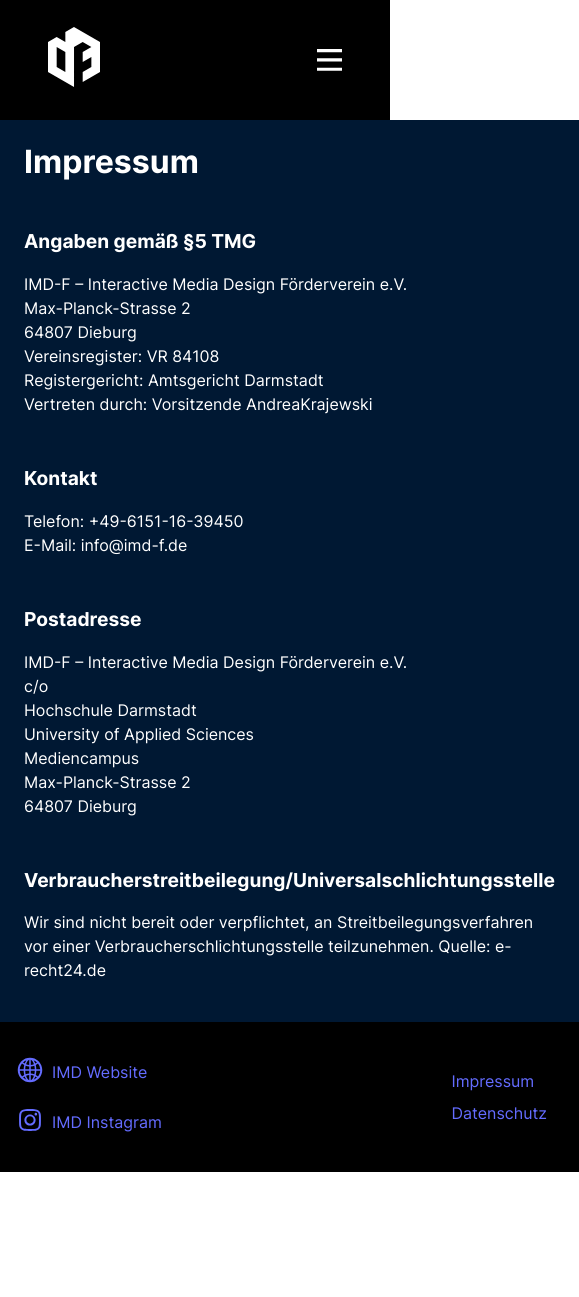
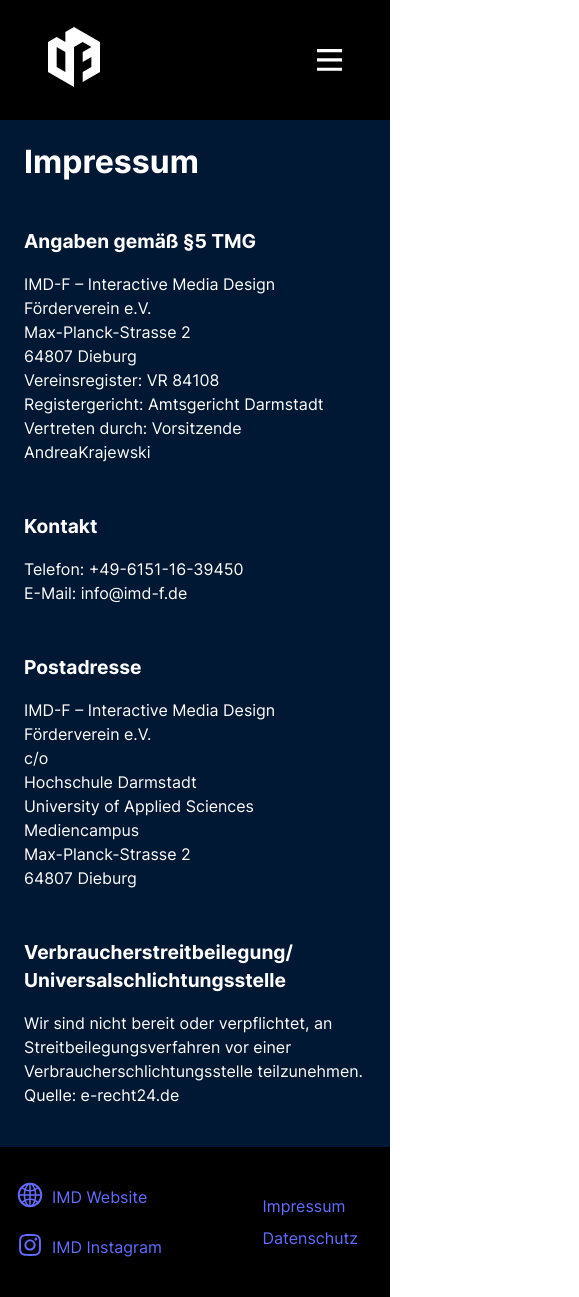
Before and after one commit to IF2023/IF2023, a React (Vite) app in the folder IF2023_Website/: page /impressum in a window 390 px wide. Shown: the whole page, 579 px wide, since content can reach past the window. Before the commit the page ends 1172 px from the top, so only its background shows below. Built offline with nearby package versions, Linux system fonts and the light colour scheme.

Commit message:
fix: imprint text responsiveness

```diff
--- a/IF2023_Website/src/pages/Impressum/Impressum.jsx
+++ b/IF2023_Website/src/pages/Impressum/Impressum.jsx
@@ -36,10 +36,10 @@
           Max-Planck-Strasse 2 <br />
           64807 Dieburg <br />
         </p>
-        <h2>Verbraucherstreitbeilegung/Universalschlichtungsstelle</h2>
+        <h2>Verbraucher&shy;streitbeilegung/<wbr />Universal&shy;schlichtungsstelle</h2>
         <p>
           Wir sind nicht bereit oder verpflichtet, an Streitbeilegungsverfahren
-          vor einer Verbraucherschlichtungsstelle teilzunehmen. Quelle:
+          vor einer Verbraucher&shy;schlichtungsstelle teilzunehmen. Quelle:
           e-recht24.de
         </p>
       </section>
--- a/IF2023_Website/src/pages/Impressum/Impressum.module.scss
+++ b/IF2023_Website/src/pages/Impressum/Impressum.module.scss
@@ -5,6 +5,7 @@
 	padding: 3rem;
 	color: $color_white;
 	background-color: $color_dark_blue;
+	min-height: calc(100vh - $navbar-height);
 }
 
 .impressum h1 {
@@ -22,7 +23,7 @@
   margin-bottom: 1rem;
 }
 
-@media screen and (max-width: 500px) {
+@media screen and (max-width: 530px) {
 	.impressum {
 		padding: 1.5rem;
 	}
```
